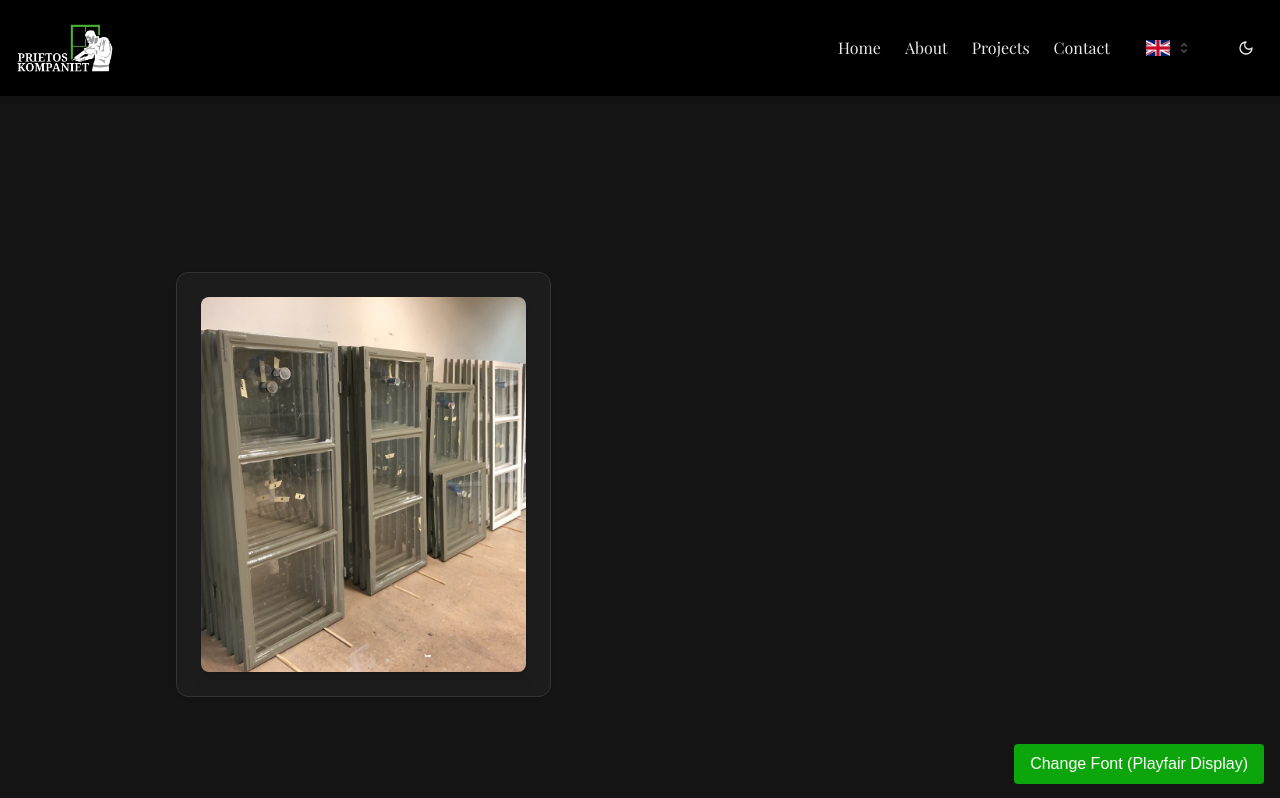
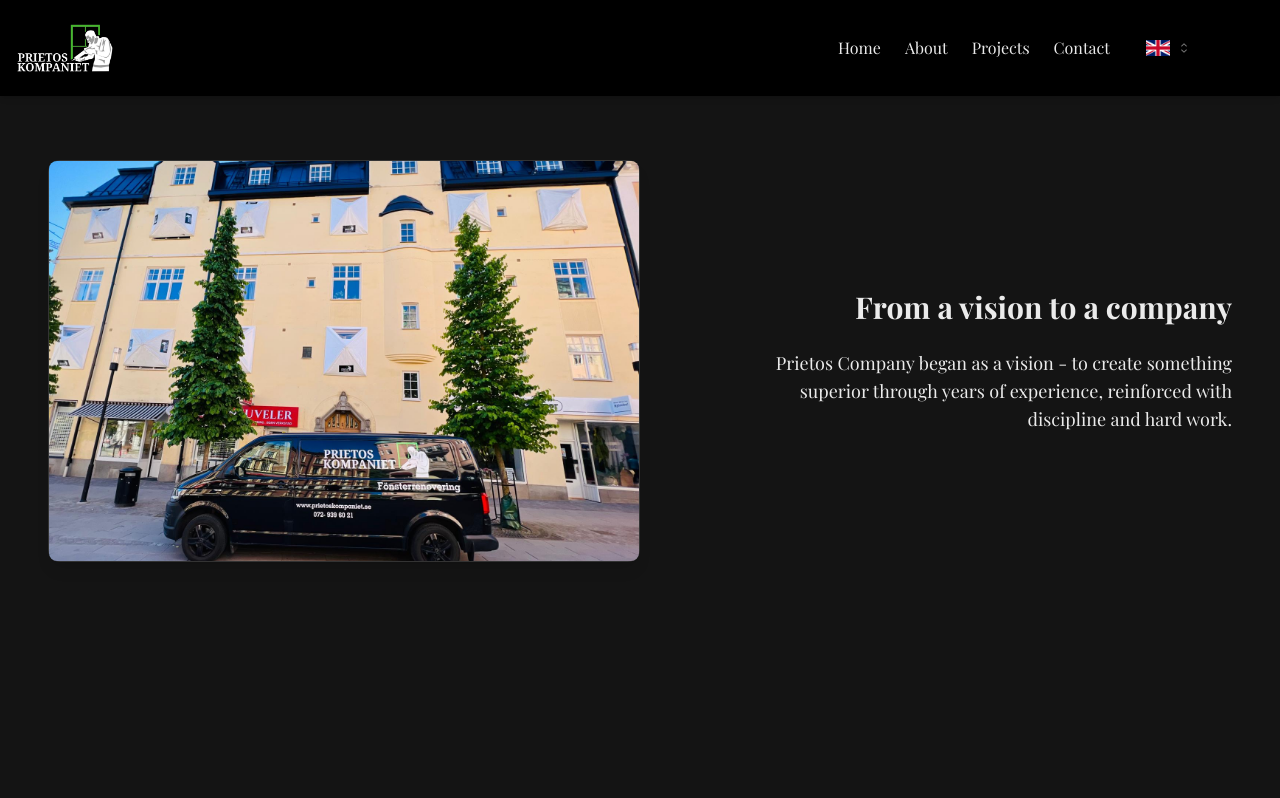
Before and after one commit to Adkirf/prietos, a Next.js app: page /en/about in a window 1280 px wide. Shown: the top 798 px of the page. Built offline with nearby package versions, Linux system fonts and the light colour scheme; a web font is replaced by a local one.

Commit message:
production ready v2

```diff
--- a/app/[lang]/about/page.tsx
+++ b/app/[lang]/about/page.tsx
@@ -1,12 +1,13 @@
-import { AboutUs } from '@/components/AboutUsCurrent';
+import { AboutUs } from '@/components/AboutUs';
 import { CTAButton } from '@/components/CTAButton';
 import { getDictionary } from "../dictionaries"
 
 export default async function About({ params: { lang } }: { params: { lang: string } }) {
     const dict = await getDictionary(lang)
 
+
     return (
-        <div className="container mx-auto px-4 pb-16">
+        <div className={`container mx-auto px-4 pb-16`}>
             <AboutUs dict={dict} />
             <CTAButton dict={dict} lang={lang} />
         </div>
--- a/app/[lang]/layout.tsx
+++ b/app/[lang]/layout.tsx
@@ -1,11 +1,8 @@
 import Header from "@/components/Header";
 import Footer from "@/components/Footer";
-import { ThemeProvider } from "@/components/context/ThemeProvider";
-import { FontProvider } from "@/components/context/FontProvider";
 import React from "react";
 import { getDictionary, Dictionary } from "./dictionaries";
-import { FontToggle } from "@/components/context/FontToggle";
-
+import { FontProvider } from "@/components/context/FontProvider";
 
 
 // Layout component for language-specific pages
@@ -21,7 +18,6 @@
 
 
     return (
-        <ThemeProvider>
         <FontProvider>
             <div className="h-screen">
                 <div className="fixed top-0 left-0 w-full h-[12vh] z-50">
@@ -30,13 +26,10 @@
                 <div className="flex flex-col h-full pt-[12vh]">
                     <main className="flex-grow w-full bg-background">
                         {children}
-                            <FontToggle />
                     </main>
                     <Footer dict={dict} lang={params.lang} />
                 </div>
-
             </div>
         </FontProvider>
-        </ThemeProvider>
     );
 }
--- a/app/globals.css
+++ b/app/globals.css
@@ -13,7 +13,7 @@
 }
 
 @layer base {
-  :root {
+  .light {
     /* Light Theme */
     --background: 60 20% 90%; /* #FAFAF7 - Very light white with subtle warm grey-yellow tint */
     --foreground: 0 0% 13%; /* #222222 - Dark gray for readability, less stark than pure black */
@@ -41,7 +41,7 @@
     --chart-5: 27 87% 67%;
     --radius: 0.5rem;
   }
-  .dark {
+  :root {
     /* Dark Theme */
     --background: 0 0% 8%; /* #1B1B1B - Very dark gray, almost black for a sleek backdrop */
     --foreground: 0 0% 92%; /* #EAEAEA - Soft white for high readability without harsh contrast */
@@ -87,3 +87,34 @@
     @apply bg-background text-foreground;
   }
 }
+
+/* Add these animations to your existing globals.css */
+@keyframes slideInLeft {
+  from {
+    opacity: 0;
+    transform: translateX(-100px);
+  }
+  to {
+    opacity: 1;
+    transform: translateX(0);
+  }
+}
+
+@keyframes slideInRight {
+  from {
+    opacity: 0;
+    transform: translateX(100px);
+  }
+  to {
+    opacity: 1;
+    transform: translateX(0);
+  }
+}
+
+.slide-in-left {
+  animation: slideInLeft 0.8s ease-out forwards;
+}
+
+.slide-in-right {
+  animation: slideInRight 0.8s ease-out forwards;
+}
--- a/components/AboutUs.tsx
+++ b/components/AboutUs.tsx
@@ -1,148 +1,84 @@
 'use client'
 
+import { Dictionary } from '@/app/[lang]/dictionaries'
 import Image from 'next/image'
-import { useEffect, useState, useRef, useCallback } from 'react'
-import { Dictionary } from '@/app/[lang]/dictionaries'
-import { Card, CardContent, CardFooter } from '@/components/ui/card'
+import { Card } from '@/components/ui/card'
+import { useInView } from 'react-intersection-observer'
 
-import { about1, about2, about3, about4 } from '@/lib/assets'
+import { about1, about2, about3 } from '@/lib/assets'
+import videoSrc from '@/public/assets/videohomprieto.mp4'
+import { useFont } from './context/FontProvider'
+
 
 export function AboutUs({ dict }: { dict: Dictionary }) {
-    const [currentIndex, setCurrentIndex] = useState(0)
-    const [isAnimating, setIsAnimating] = useState(false)
-    const [isImageAnimating, setIsImageAnimating] = useState(false)
+    const images = [about1, about2, about3]
 
-    const images = [about1, about2, about3, about4]
+    const { font } = useFont()
 
-    // Add refs for scroll markers
-    const marker1Ref = useRef<HTMLDivElement>(null)
-    const marker2Ref = useRef<HTMLDivElement>(null)
-    const marker3Ref = useRef<HTMLDivElement>(null)
+    const section0 = useInView({ triggerOnce: true, threshold: 0.1 });
+    const section1 = useInView({ triggerOnce: true, threshold: 0.1 });
+    const section2 = useInView({ triggerOnce: true, threshold: 0.1 });
+    const section3 = useInView({ triggerOnce: true, threshold: 0.1 });
 
-    /* const nextSlide = () => {
-        setCurrentIndex((prev) => (prev === 3 ? 0 : prev + 1))
-    }
-
-    const prevSlide = () => {
-        setCurrentIndex((prev) => (prev === 0 ? 3 : prev - 1))
-    } */
-
-    // Handle intersection observer
-    const handleIntersection = useCallback((entries: IntersectionObserverEntry[]) => {
-        entries.forEach((entry) => {
-            if (entry.target === marker1Ref.current) {
-                if (entry.isIntersecting) {
-                    setCurrentIndex(1)
-                } else if (!entry.isIntersecting && entry.boundingClientRect.top > 0) {
-                    setCurrentIndex(0)
-                }
-            } else if (entry.target === marker2Ref.current) {
-                if (entry.isIntersecting) {
-                    setCurrentIndex(2)
-                } else if (!entry.isIntersecting && entry.boundingClientRect.top > 0) {
-                    setCurrentIndex(1)
-                }
-            } else if (entry.target === marker3Ref.current) {
-                if (entry.isIntersecting) {
-                    setCurrentIndex(3)
-                } else if (!entry.isIntersecting && entry.boundingClientRect.top > 0) {
-                    setCurrentIndex(2)
-                }
-            }
-        })
-    }, [])
-
-    // Set up intersection observer
-    useEffect(() => {
-        const options = {
-            root: null,
-            rootMargin: '-45% 0px -45% 0px',
-            threshold: 0.1,
-        }
-
-        const observer = new IntersectionObserver(handleIntersection, options)
-
-        const marker1 = marker1Ref.current
-        const marker2 = marker2Ref.current
-        const marker3 = marker3Ref.current
-
-        if (marker1) observer.observe(marker1)
-        if (marker2) observer.observe(marker2)
-        if (marker3) observer.observe(marker3)
-
-        return () => {
-            if (marker1) observer.unobserve(marker1)
-            if (marker2) observer.unobserve(marker2)
-            if (marker3) observer.unobserve(marker3)
-        }
-    }, [handleIntersection])
-
-    useEffect(() => {
-        setIsAnimating(true)
-        setIsImageAnimating(true)
-        const textTimer = setTimeout(() => setIsAnimating(false), 150)
-        const imageTimer = setTimeout(() => setIsImageAnimating(false), 350)
-        return () => {
-            clearTimeout(textTimer)
-            clearTimeout(imageTimer)
-        }
-    }, [currentIndex])
+    const sections = [section0, section1, section2, section3];
 
     return (
-        <div className="relative bg-background" style={{ height: '400vh' }}>
-            <div className="sticky top-[15vh] md:top-0 left-0 right-0 h-[85vh] md:h-screen flex items-start md:items-center justify-center px-4">
-                <div className="flex flex-col md:flex-row items-center justify-center max-w-6xl mx-auto relative">
-                    <Card className="w-full md:w-[250px] lg:w-[375px] pt-6 mb-6">
-                        <CardContent className='pb-0'>
-                            <div className="relative ">
-                                <div className="
-                                    w-full aspect-video md:h-[250px] lg:h-[375px]
-                                    rounded-full shadow-lg overflow-hidden">
+        <div className={`w-full overflow-hidden max-w-7xl mx-auto py-16 px-4 sm:px-6 lg:px-8 space-y-64 ${font.className}`}>
+            {[0, 1, 2, 3].map((index) => {
+                const { ref, inView } = sections[index];
+
+                return (
+                    <div
+                        ref={ref}
+                        key={index}
+                        className={`
+                            flex flex-col
+                            ${index % 2 === 0 ? 'lg:flex-row' : 'lg:flex-row-reverse'}
+                            items-center gap-12 lg:gap-24
+                            opacity-0
+                            ${inView ? (index % 2 === 0 ? 'slide-in-left' : 'slide-in-right') : ''}
+                        `}
+                    >
+                        {/* Image/Video Section */}
+                        <div className="w-full lg:w-1/2">
+                            <Card className="w-full shadow-lg">
+                                <div className="relative w-full aspect-video lg:h-[400px] overflow-hidden rounded-lg">
+                                    {index === 3 ? (
+                                        <video
+                                            src={videoSrc}
+                                            autoPlay
+                                            loop
+                                            muted
+                                            playsInline
+                                            className="object-cover w-full h-full"
+                                            style={{ pointerEvents: 'none' }}
+                                        />
+                                    ) : (
                                         <Image
-                                        src={images[currentIndex].src}
-                                        alt="About Us"
+                                            src={images[index].src}
+                                            alt={dict.aboutUs.titles[index]}
                                             fill
-                                        sizes="(max-width: 768px) 100vw, (max-width: 1024px) 250px, 375px"
-                                        className={`rounded-lg object-cover transition-opacity duration-500 ease-in-out
-                                            ${isImageAnimating ? 'opacity-0' : 'opacity-100'}
-                                        `}
+                                            sizes="(max-width: 1024px) 100vw, 50vw"
+                                            className="object-cover"
                                         />
+                                    )}
                                 </div>
+                            </Card>
                         </div>
-                        </CardContent>
-                        <CardFooter className="flex justify-center gap-2 py-4">
-                            {[0, 1, 2, 3].map((index) => (
-                                <button
-                                    key={index}
-                                    onClick={() => setCurrentIndex(index)}
-                                    className={`h-1 w-12 rounded-full transition-all duration-300 ${currentIndex === index
-                                        ? 'bg-primary scale-y-150'
-                                        : 'bg-muted'
-                                        }`}
-                                />
-                            ))}
-                        </CardFooter>
-                    </Card>
-
-                    <div className="md:ml-12 lg:ml-16 max-w-md">
-                        <h2 className={`text-3xl md:text-4xl font-bold mb-4 text-foreground transition-all ${isAnimating ? 'duration-0' : 'duration-500'} ease-in-out
-                            ${isAnimating ? 'opacity-0 translate-y-4' : 'opacity-100 translate-y-0'}
-                        `}>
-                            {dict.aboutUs.titles[currentIndex]}
+                        {/* Content Section */}
+                        <div className="w-full lg:w-1/2">
+                            <div className={`max-w-xl mx-auto lg:mx-0 ${index % 2 === 0 ? 'lg:ml-auto text-right' : 'lg:mr-auto text-left'}`}>
+                                <h2 className="text-2xl lg:text-3xl font-bold mb-6">
+                                    {dict.aboutUs.titles[index]}
                                 </h2>
-                        <p className={`text-lg text-muted-foreground leading-relaxed transition-all ${isAnimating ? 'duration-0' : 'duration-500'} ease-in-out
-                            ${isAnimating ? 'opacity-0 translate-y-4' : 'opacity-100 translate-y-0'}
-                        `}>
-                            {dict.aboutUs.descriptions[currentIndex]}
+                                <p className="text-base lg:text-lg">
+                                    {dict.aboutUs.descriptions[index]}
                                 </p>
                             </div>
                         </div>
                     </div>
-
-            {/* Scroll markers */}
-            <section className='min-h-[88vh]' ref={marker1Ref} />
-            <section className='min-h-[88vh]' ref={marker2Ref} />
-            <section className='min-h-[88vh]' ref={marker3Ref} />
+                )
+            })}
         </div>
     )
 }
--- a/components/AboutUsCurrent.tsx
+++ /dev/null
@@ -1,98 +0,0 @@
-'use client'
-
-import { Dictionary } from '@/app/[lang]/dictionaries'
-import Image from 'next/image'
-import { useEffect, useState, useRef, useCallback } from 'react'
-import { Card, CardContent } from '@/components/ui/card'
-import { about1, about2, about3, about4 } from '@/lib/assets'
-
-export function AboutUs({ dict }: { dict: Dictionary }) {
-    const images = [about1, about2, about3, about4]
-    const sectionRefs = useRef<(HTMLDivElement | null)[]>([])
-    const [opacities, setOpacities] = useState<number[]>([1, 0, 0, 0])
-    const [currentImageIndex, setCurrentImageIndex] = useState(0)
-    const lastScrollY = useRef(0)
-
-    const setRef = useCallback((element: HTMLDivElement | null, index: number) => {
-        sectionRefs.current[index] = element
-    }, [])
-
-    useEffect(() => {
-        lastScrollY.current = window.scrollY
-
-        const calculateOpacity = () => {
-            lastScrollY.current = window.scrollY
-
-            const newOpacities = sectionRefs.current.map((ref, index) => {
-                if (!ref) return 0
-                const rect = ref.getBoundingClientRect()
-                const viewportHeight = window.innerHeight
-                const elementTop = rect.top
-
-                if (elementTop >= viewportHeight * 0.5) {
-                    return 1
-                }
-
-                if (elementTop < viewportHeight * 1) {
-                    const fadeDistance = viewportHeight * 0.25
-                    const opacity = Math.max(0, elementTop / fadeDistance)
-                    const finalOpacity = Math.pow(opacity, 1.5)
-
-                    if (finalOpacity > 0.05) {
-                        setCurrentImageIndex(index)
-                    }
-
-                    return finalOpacity
-                }
-
-                return 0
-            })
-            setOpacities(newOpacities)
-        }
-
-        window.addEventListener('scroll', calculateOpacity)
-        calculateOpacity()
-
-        return () => window.removeEventListener('scroll', calculateOpacity)
-    }, [])
-
-    return (
-        <div className="relative flex flex-col lg:flex-row justify-center w-full">
-            {/* Left column - Fixed image */}
-            <div className="w-full lg:w-1/2 sticky top-0 h-[50vh] lg:h-screen flex items-end md:items-center justify-center lg:justify-end z-10">
-                <Card className="w-[90%] sm:w-[80%] md:w-[60%] lg:w-[375px] pt-6 mb-6">
-                    <CardContent>
-                        <div className="relative">
-                            <div className="relative w-full aspect-video lg:h-[375px] rounded shadow-lg overflow-hidden">
-                                <Image
-                                    src={images[currentImageIndex].src}
-                                    alt="About Us"
-                                    fill
-                                    sizes="(max-width: 640px) 90vw, (max-width: 768px) 80vw, (max-width: 1024px) 60vw, 375px"
-                                    className="rounded-lg object-cover transition-opacity duration-300"
-                                />
-                            </div>
-                        </div>
-                    </CardContent>
-                </Card>
-            </div>
-
-            {/* Right column - Scrolling content */}
-            <div className="w-full lg:w-2/3 flex flex-col pt-[25vh] lg:pt-[50vh] pb-20">
-                {[0, 1, 2, 3].map((index) => (
-                    <div
-                        key={index}
-                        ref={(el) => setRef(el, index)}
-                        className="min-h-[50vh] lg:h-[88vh] flex items-center px-4 lg:px-0"
-                        style={{ opacity: opacities[index] }}
-                    >
-                        <div className="mx-4 max-w-xl md:mx-0]">
-                            <h2 className="text-2xl lg:text-3xl font-bold mb-4">{dict.aboutUs.titles[index]}</h2>
-                            <p className="text-base lg:text-lg">{dict.aboutUs.descriptions[index]}</p>
-                        </div>
-                    </div>
-                ))}
-            </div>
-        </div>
-    )
-}
--- a/package.json
+++ b/package.json
@@ -27,6 +27,7 @@
     "nodemailer": "^6.9.16",
     "react": "^18",
     "react-dom": "^18",
+    "react-intersection-observer": "^9.13.1",
     "react-spring": "^9.7.4",
     "react-use": "^17.5.1",
     "sharp": "^0.33.5",
```
Also changed, not shown: components/AboutUsNew.tsx (deleted, +0 -37 lines), 1 other file (tests, documents, lock files or other folders). Lines whose indentation alone changed are shown as unchanged.
